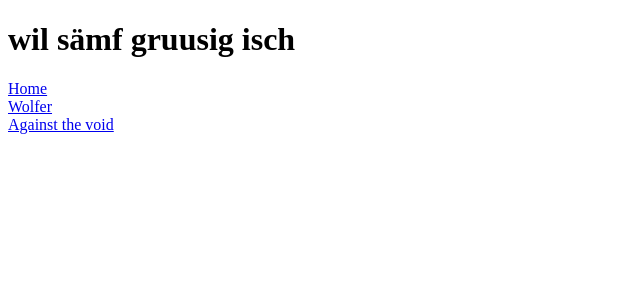
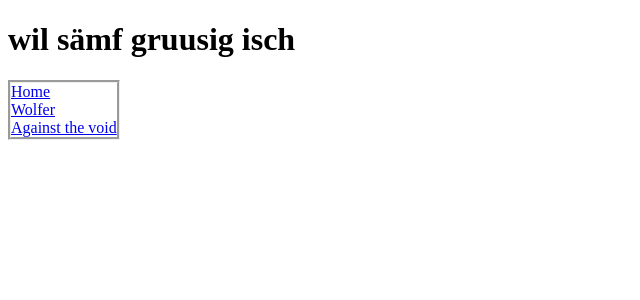
Before and after one commit to Delfgou/miles, an Angular app: page / in a window 1280 px wide. Shown: the top 300 px of the page, without its empty margins (0-640 px from the left). Built offline with nearby package versions, Linux system fonts and the light colour scheme.

Commit message:
added custom cursor

```diff
--- a/src/app/app.component.css
+++ b/src/app/app.component.css
@@ -1,5 +1,11 @@
+.vertical-menu {
+    width: max-content;
+    border-style: groove;
+}
+
 .vertical-menu a {
     display: block; /* Make the links appear below each other */
+    cursor: url('../assets/hand-finger-icon.png'), auto;
   }
 
 .vertical-menu a:hover {
```
Also changed, not shown: src/assets/hand-finger-icon.png (added).
